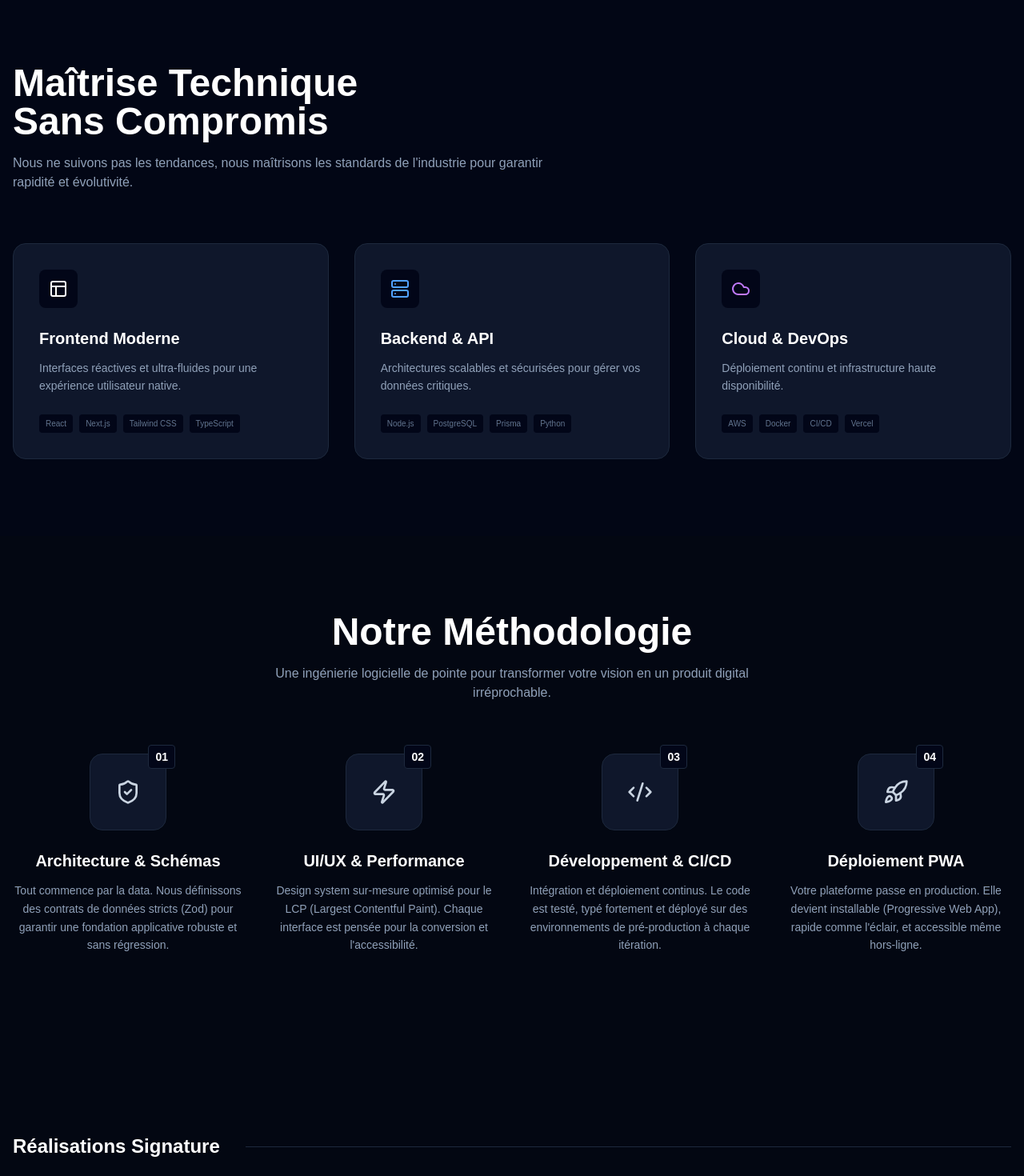
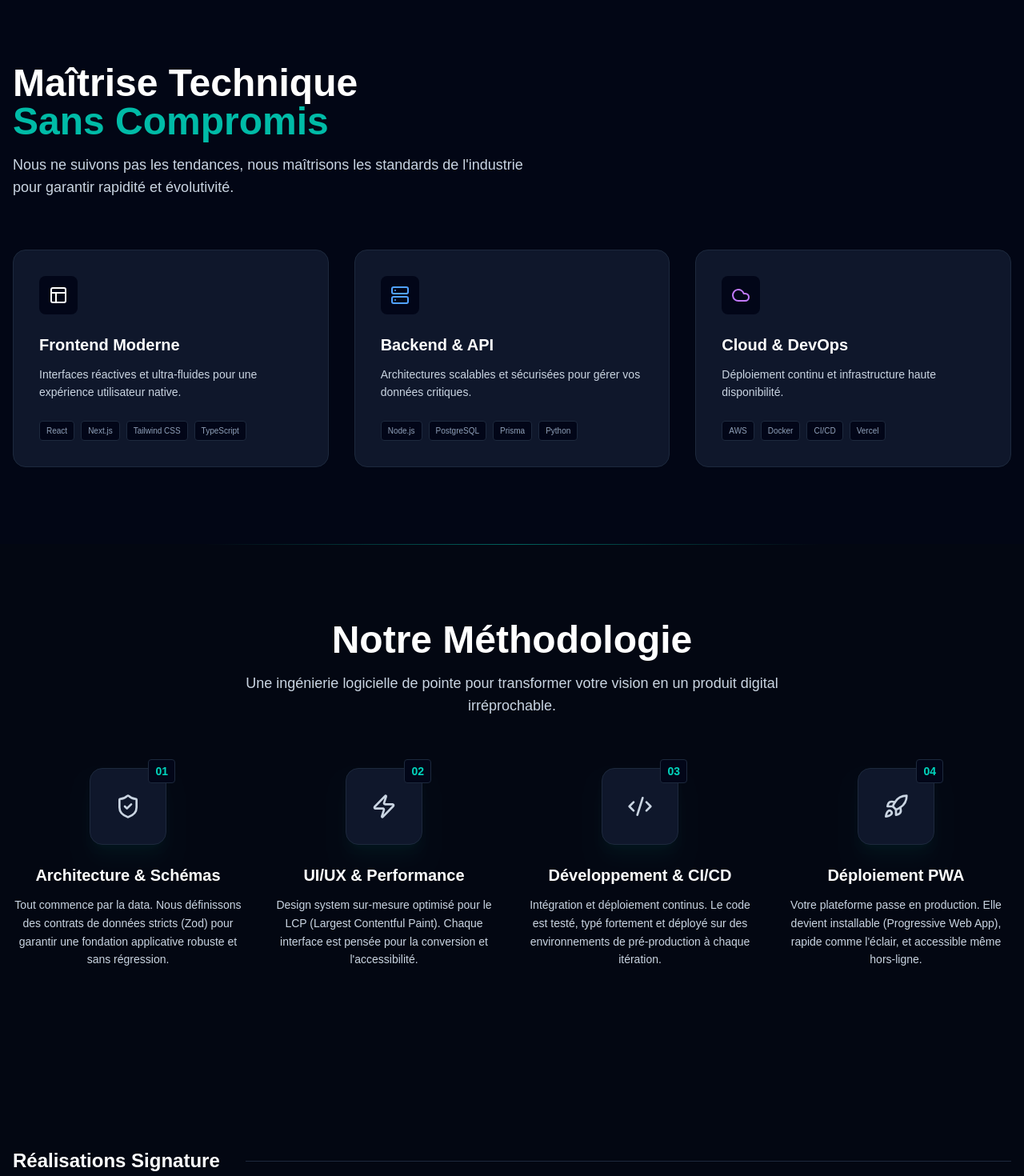
Before and after one commit to sebastienamafou-glitch/webappci, a Next.js app: page / in a window 1280 px wide. Shown: the part 1180-2650 px from the top of the page at 80% size. Built offline with nearby package versions, Linux system fonts and the light colour scheme.

Commit message:
perf: optimisation accessibilité et contrastes pour score 100/100

```diff
--- a/src/app/page.tsx
+++ b/src/app/page.tsx
@@ -11,57 +11,64 @@ export default function Home() {
   return (
     <main className="min-h-screen bg-[#030712] text-white">
       {/* Section Hero - Identité WebAppCI */}
-      <section className="relative pt-32 pb-20 px-4 overflow-hidden">
-
-        {/* Composant Texte Animé (reste au centre au-dessus) */}
+      <section
+        className="relative pt-32 pb-20 px-4 overflow-hidden"
+        aria-label="Présentation de l'agence"
+      >
         <HeroText />
 
-        {/* Grille 3 colonnes pour l'animation centrale entourée des images */}
         <div className="max-w-7xl mx-auto mt-12 grid grid-cols-1 lg:grid-cols-12 gap-8 items-center">
 
           {/* Colonne Gauche : Image Backend / Data */}
           <div className="hidden lg:block lg:col-span-3 relative h-[500px] rounded-2xl overflow-hidden border border-slate-800/50 shadow-2xl group">
             <Image
-              src="/backend_data.jpg" // Remplace par le nom exact de ton fichier
-              alt="Architecture Backend et Flux de Données"
+              src="/backend_data.jpg"
+              alt="Représentation abstraite de l'architecture backend"
               fill
+              sizes="(max-width: 1024px) 100vw, 25vw"
               className="object-cover group-hover:scale-105 transition-transform duration-700"
               priority
             />
-            <div className="absolute inset-0 bg-gradient-to-t from-[#030712] via-transparent to-transparent opacity-60"></div>
+            <div className="absolute inset-0 bg-gradient-to-t from-[#030712] via-transparent to-transparent opacity-60" />
           </div>
 
-          {/* Colonne Centrale : L'Animation Hero (prend plus de place) */}
-          <div className="col-span-1 lg:col-span-6">
+          {/* Colonne Centrale : L'Animation Hero */}
+          <div className="col-span-1 lg:col-span-6" aria-hidden="true">
             <HeroAnimation />
           </div>
 
           {/* Colonne Droite : Image Frontend / PWA */}
           <div className="hidden lg:block lg:col-span-3 relative h-[500px] rounded-2xl overflow-hidden border border-slate-800/50 shadow-2xl group">
             <Image
-              src="/frontend_pwa.jpg" // Remplace par le nom exact de ton fichier
-              alt="Expérience Utilisateur Frontend et PWA"
+              src="/frontend_pwa.jpg"
+              alt="Interface utilisateur moderne sur smartphone"
               fill
+              sizes="(max-width: 1024px) 100vw, 25vw"
               className="object-cover group-hover:scale-105 transition-transform duration-700"
               priority
             />
-            <div className="absolute inset-0 bg-gradient-to-t from-[#030712] via-transparent to-transparent opacity-60"></div>
+            <div className="absolute inset-0 bg-gradient-to-t from-[#030712] via-transparent to-transparent opacity-60" />
           </div>
-
         </div>
       </section>
 
-      {/* Section Expertise */}
-      <ExpertiseSection />
+      {/* Section Expertise - Aria label intégré dans le composant ou ici */}
+      <section aria-label="Nos expertises techniques">
+        <ExpertiseSection />
+      </section>
 
       {/* Section Approche */}
-      <ApprocheSection />
+      <section aria-label="Notre méthodologie de travail">
+        <ApprocheSection />
+      </section>
 
       {/* Grid de Projets */}
-      <section id="projets" className="max-w-7xl mx-auto px-4 py-32">
+      <section id="projets" className="max-w-7xl mx-auto px-4 py-32" aria-labelledby="projets-title">
         <div className="flex items-center justify-between mb-12">
-          <h2 className="text-2xl font-bold font-heading">Réalisations Signature</h2>
-          <div className="h-px flex-1 bg-slate-800 ml-8 hidden md:block"></div>
+          <h2 id="projets-title" className="text-2xl font-bold font-heading text-white">
+            Réalisations Signature
+          </h2>
+          <div className="h-px flex-1 bg-slate-800 ml-8 hidden md:block" />
         </div>
         <div className="grid grid-cols-1 md:grid-cols-2 lg:grid-cols-3 gap-8">
           {projects.map((project) => (
--- a/src/components/ui/ApprocheSection.tsx
+++ b/src/components/ui/ApprocheSection.tsx
@@ -33,42 +33,52 @@ const steps = [
 
 export default function ApprocheSection() {
   return (
-    <section id="approche" className="py-24 px-4 bg-[#030712] relative overflow-hidden">
-      {/* Effet visuel de fond */}
-      <div className="absolute top-0 left-1/2 -translate-x-1/2 w-full max-w-3xl h-px bg-gradient-to-r from-transparent via-brand-500/50 to-transparent" />
+    <section
+      id="approche"
+      className="py-24 px-4 bg-[#030712] relative overflow-hidden"
+      aria-labelledby="approche-title"
+    >
+      {/* Effet visuel de fond - Gradient Teal */}
+      <div
+        className="absolute top-0 left-1/2 -translate-x-1/2 w-full max-w-3xl h-px bg-gradient-to-r from-transparent via-teal-500/50 to-transparent"
+        aria-hidden="true"
+      />
 
       <div className="max-w-7xl mx-auto">
         <div className="text-center mb-16">
-          <h2 className="text-3xl md:text-5xl font-heading font-bold text-white mb-4">
+          <h2 id="approche-title" className="text-3xl md:text-5xl font-heading font-bold text-white mb-4">
             Notre Méthodologie
           </h2>
-          <p className="text-slate-400 font-sans max-w-2xl mx-auto">
+          <p className="text-slate-300 font-sans max-w-2xl mx-auto text-lg">
             Une ingénierie logicielle de pointe pour transformer votre vision en un produit digital irréprochable.
           </p>
         </div>
 
         <div className="grid grid-cols-1 md:grid-cols-2 lg:grid-cols-4 gap-8 relative">
-          {/* Ligne connectrice (visible uniquement sur desktop) */}
-          <div className="hidden lg:block absolute top-12 left-0 w-full h-px bg-slate-800 -z-10" />
+          {/* Ligne connectrice décorative */}
+          <div className="hidden lg:block absolute top-12 left-0 w-full h-px bg-slate-800 -z-10" aria-hidden="true" />
 
           {steps.map((step) => (
-            <div key={step.id} className="relative group">
+            <article key={step.id} className="relative group">
               <div className="flex flex-col items-center text-center">
                 {/* Icône & Numéro */}
-                <div className="w-24 h-24 rounded-2xl bg-slate-900 border border-slate-800 flex flex-col items-center justify-center mb-6 relative group-hover:border-brand-500 transition-colors z-10">
-                  <span className="absolute -top-3 -right-3 text-sm font-bold font-mono text-brand-400 bg-slate-950 px-2 py-1 rounded border border-slate-800">
+                <div className="w-24 h-24 rounded-2xl bg-slate-900 border border-slate-800 flex flex-col items-center justify-center mb-6 relative group-hover:border-teal-500 transition-colors z-10 shadow-xl shadow-teal-500/5">
+                  <span className="absolute -top-3 -right-3 text-sm font-bold font-mono text-teal-400 bg-slate-950 px-2 py-1 rounded border border-slate-800">
                     {step.number}
                   </span>
-                  <step.icon className="w-8 h-8 text-slate-300 group-hover:text-brand-400 transition-colors" />
+                  <step.icon
+                    className="w-8 h-8 text-slate-300 group-hover:text-teal-400 transition-colors"
+                    aria-hidden="true"
+                  />
                 </div>
 
                 {/* Contenu */}
                 <h3 className="text-xl font-bold text-white mb-3 font-heading">{step.title}</h3>
-                <p className="text-slate-400 text-sm leading-relaxed">
+                <p className="text-slate-300 text-sm leading-relaxed">
                   {step.description}
                 </p>
               </div>
-            </div>
+            </article>
           ))}
         </div>
       </div>
--- a/src/components/ui/ExpertiseSection.tsx
+++ b/src/components/ui/ExpertiseSection.tsx
@@ -1,16 +1,22 @@
+'use client';
+
 import * as LucideIcons from 'lucide-react';
 import { expertises } from '@/services/expertise.mock';
 
 export default function ExpertiseSection() {
   return (
-    <section id="expertise" className="py-24 bg-slate-950/50">
+    <section
+      id="expertise"
+      className="py-24 bg-slate-950/50"
+      aria-labelledby="expertise-title"
+    >
       <div className="max-w-7xl mx-auto px-4">
         <div className="mb-16">
-          <h2 className="text-3xl md:text-5xl font-heading font-bold text-white mb-4">
+          <h2 id="expertise-title" className="text-3xl md:text-5xl font-heading font-bold text-white mb-4">
             Maîtrise Technique <br />
-            <span className="text-brand-500">Sans Compromis</span>
+            <span className="text-teal-500">Sans Compromis</span>
           </h2>
-          <p className="text-slate-400 max-w-2xl">
+          <p className="text-slate-300 max-w-2xl text-lg">
             Nous ne suivons pas les tendances, nous maîtrisons les standards de l'industrie pour garantir rapidité et évolutivité.
           </p>
         </div>
@@ -21,22 +27,34 @@ export default function ExpertiseSection() {
             const Icon = LucideIcons[item.iconName];
 
             return (
-              <div key={item.id} className="p-8 rounded-2xl bg-slate-900 border border-slate-800 hover:border-brand-500/30 transition-all group">
-                <div className={`w-12 h-12 rounded-lg bg-slate-950 flex items-center justify-center mb-6 group-hover:scale-110 transition-transform ${item.colorClass}`}>
+              <article
+                key={item.id}
+                className="p-8 rounded-2xl bg-slate-900 border border-slate-800 hover:border-teal-500/30 transition-all group focus-within:ring-2 focus-within:ring-teal-500 outline-none"
+              >
+                <div
+                  className={`w-12 h-12 rounded-lg bg-slate-950 flex items-center justify-center mb-6 group-hover:scale-110 transition-transform ${item.colorClass}`}
+                  aria-hidden="true"
+                >
                   {Icon && <Icon size={24} />}
                 </div>
+
                 <h3 className="text-xl font-bold text-white mb-3">{item.title}</h3>
-                <p className="text-slate-400 text-sm mb-6 leading-relaxed">
+
+                <p className="text-slate-300 text-sm mb-6 leading-relaxed">
                   {item.description}
                 </p>
-                <div className="flex flex-wrap gap-2">
+
+                <div className="flex flex-wrap gap-2" aria-label={`Technologies utilisées pour ${item.title}`}>
                   {item.skills.map((skill) => (
-                    <span key={skill} className="text-[10px] font-mono text-slate-500 bg-slate-950 px-2 py-1 rounded">
+                    <span
+                      key={skill}
+                      className="text-[10px] font-mono text-slate-400 bg-slate-950 px-2 py-1 rounded border border-slate-800"
+                    >
                       {skill}
                     </span>
                   ))}
                 </div>
-              </div>
+              </article>
             );
           })}
         </div>
```
